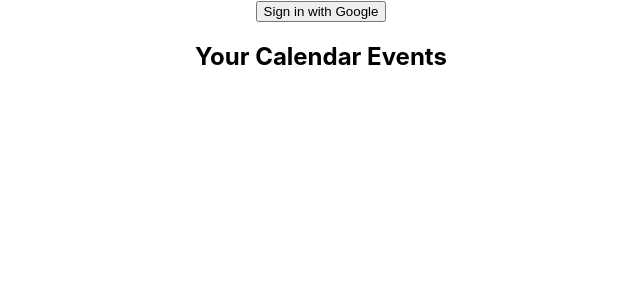
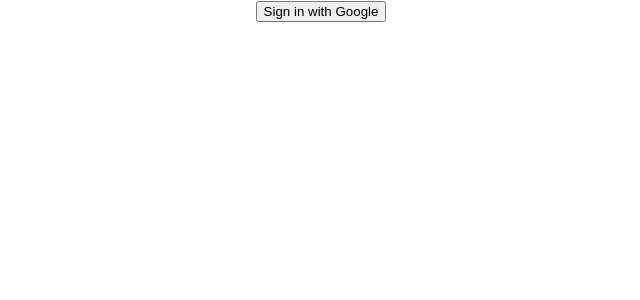
Before and after one commit to CV145/AIScheduler-Front, a React (Create React App) app: page / in a window 1280 px wide. Shown: the top 300 px of the page, without its empty margins (319-959 px from the left). Built offline with nearby package versions, Linux system fonts and the light colour scheme.

Commit message:
Calendar resets on sign out

```diff
--- a/src/App.js
+++ b/src/App.js
@@ -3,22 +3,25 @@
 import {SignInButton} from './Components/SignInButton'
 import { GoogleOAuthProvider } from '@react-oauth/google';
 import CalendarComponent from './Components/Calendar';
-import { GoogleAuthProvider } from './Contexts/GoogleAuthContext';
+import { GoogleAuthProvider, useGoogleAuth } from './Contexts/GoogleAuthContext';
+import AuthenticatedApp from './Components/AuthenticatedApp';
 
 function App() {
   return (
     <GoogleOAuthProvider clientId='581682671017-2ah5d48ucdblall52a02ld6g0pc2l3kt.apps.googleusercontent.com'>
 
-    {/*The Provider is a context wrapped around components that need google authentication*/}
-    <GoogleAuthProvider>
-      <div className="App">
-        <SignInButton/>
-        <CalendarComponent/>
-      </div>
-    </GoogleAuthProvider>
 
+      {/*The Provider is a context wrapped around components that need google authentication*/}
+      <GoogleAuthProvider>
+        <AuthenticatedApp/>
+      </GoogleAuthProvider>
     </GoogleOAuthProvider>
   );
 }
 
 export default App;
+
+{/*
+ Conditional Rendering: CalendarComponent is only rendered when isSignedIn is true
+ - Allows app to reactively display component based on user authentication status
+*/}
--- /dev/null
+++ b/src/Components/AuthenticatedApp.js
@@ -0,0 +1,21 @@
+import React from 'react';
+import { useGoogleAuth } from '../Contexts/GoogleAuthContext';
+import { SignInButton } from './SignInButton';
+import CalendarComponent from './Calendar';
+
+const AuthenticatedApp = () => {
+  const { isSignedIn } = useGoogleAuth();
+
+  return (
+    <div className="App">
+      <SignInButton />
+      {isSignedIn && <CalendarComponent />}
+    </div>
+  );
+};
+
+export default AuthenticatedApp;
+
+/*
+Component that acts as parent and contains global google authentication
+*/
--- a/src/Components/Calendar.js
+++ b/src/Components/Calendar.js
@@ -9,7 +9,7 @@
   /*
   Use the Google Token for API requests. Stored in the GoogleAuth Context that wraps this component
   */
-  const {googleToken} = useGoogleAuth();
+  const {googleToken, isSignedIn} = useGoogleAuth();
 
   useEffect(() => {
     const fetchCalendarData = async () => {
--- a/src/Components/SignInButton.js
+++ b/src/Components/SignInButton.js
@@ -3,9 +3,10 @@
 import { useGoogleAuth } from '../Contexts/GoogleAuthContext';
 
 export const SignInButton = () => {
-  const [isSignedIn, setIsSignedIn] = useState(false);
-  const { handleSignIn } = useGoogleAuth();
+  console.log("Context: ", useGoogleAuth());
+  const authContext = useGoogleAuth();
 
+  const { isSignedIn, handleSignIn, handleSignOut } = useGoogleAuth();
 
   const googleLogin = useGoogleLogin({
     onSuccess: tokenResponse =>
@@ -13,20 +14,12 @@
         //Successful login actions
         console.log(tokenResponse);
         handleSignIn(tokenResponse.access_token);
-        setIsSignedIn(true);
     },
     onError: () =>
     {
         console.log('Login Failed');
-        setIsSignedIn(false);
     }
   });
-
-  const handleSignOut = () => {
-    // Implement sign-out logic
-    setIsSignedIn(false);
-  };
-
 
   return (
     <div>
--- a/src/Contexts/GoogleAuthContext.js
+++ b/src/Contexts/GoogleAuthContext.js
@@ -7,17 +7,20 @@
 
 export const GoogleAuthProvider = ({ children }) => {
   const [googleToken, setGoogleToken] = useState(null);
+  const [isSignedIn, setIsSignedIn] = useState(false);
 
   const handleSignIn = (token) => {
     setGoogleToken(token);
+    setIsSignedIn(true);
   };
 
   const handleSignOut = () => {
     setGoogleToken(null);
+    setIsSignedIn(false);
   };
 
   return (
-    <GoogleAuthContext.Provider value={{ googleToken, handleSignIn, handleSignOut }}>
+    <GoogleAuthContext.Provider value={{ googleToken, isSignedIn, handleSignIn, handleSignOut }}>
       {children}
     </GoogleAuthContext.Provider>
   );
@@ -31,4 +34,6 @@
 React.createContext() returns a Context object
 
 Provider componetns allow child components to have access to given values like googleToken and handleSignIn/Out functions
+
+We pass functions down to call them in the child components
 */
```
